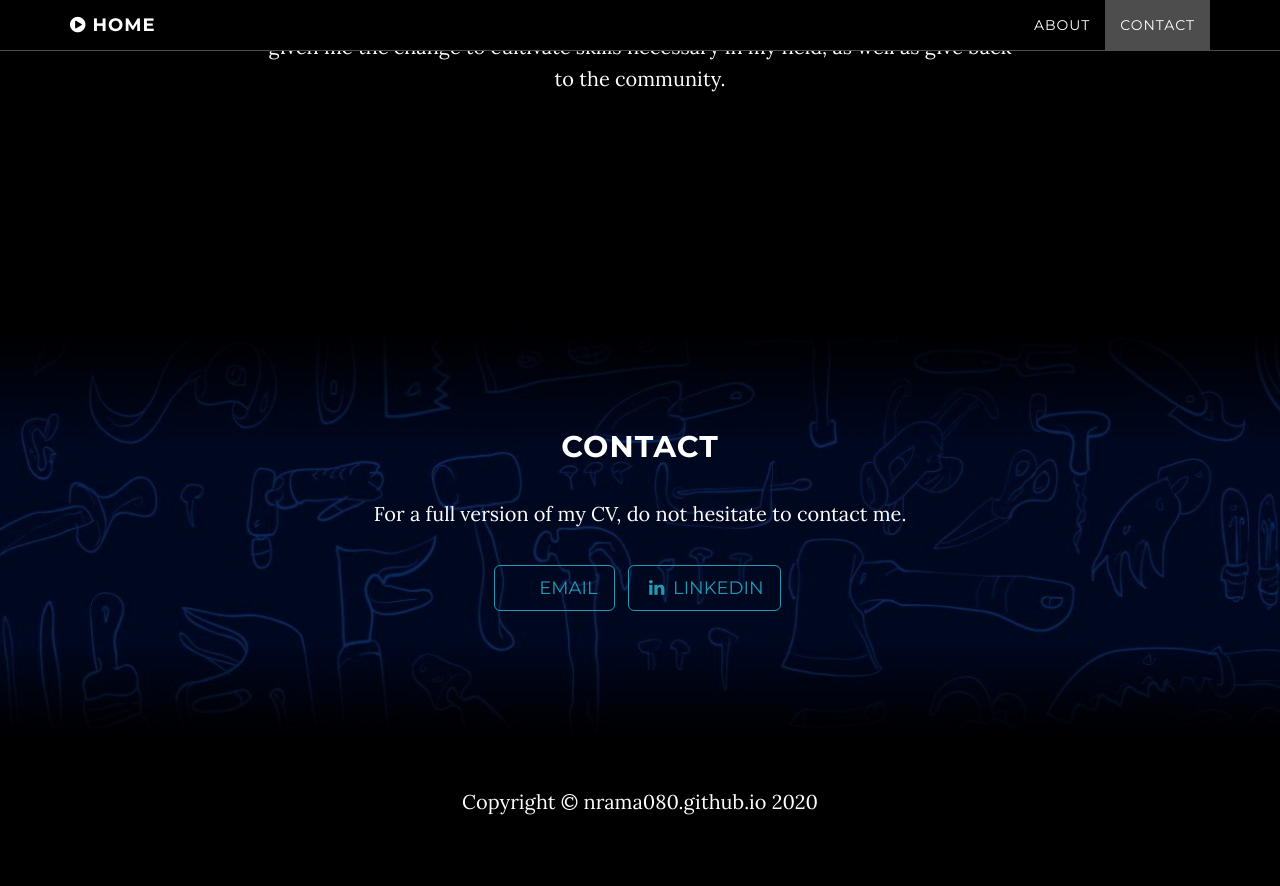
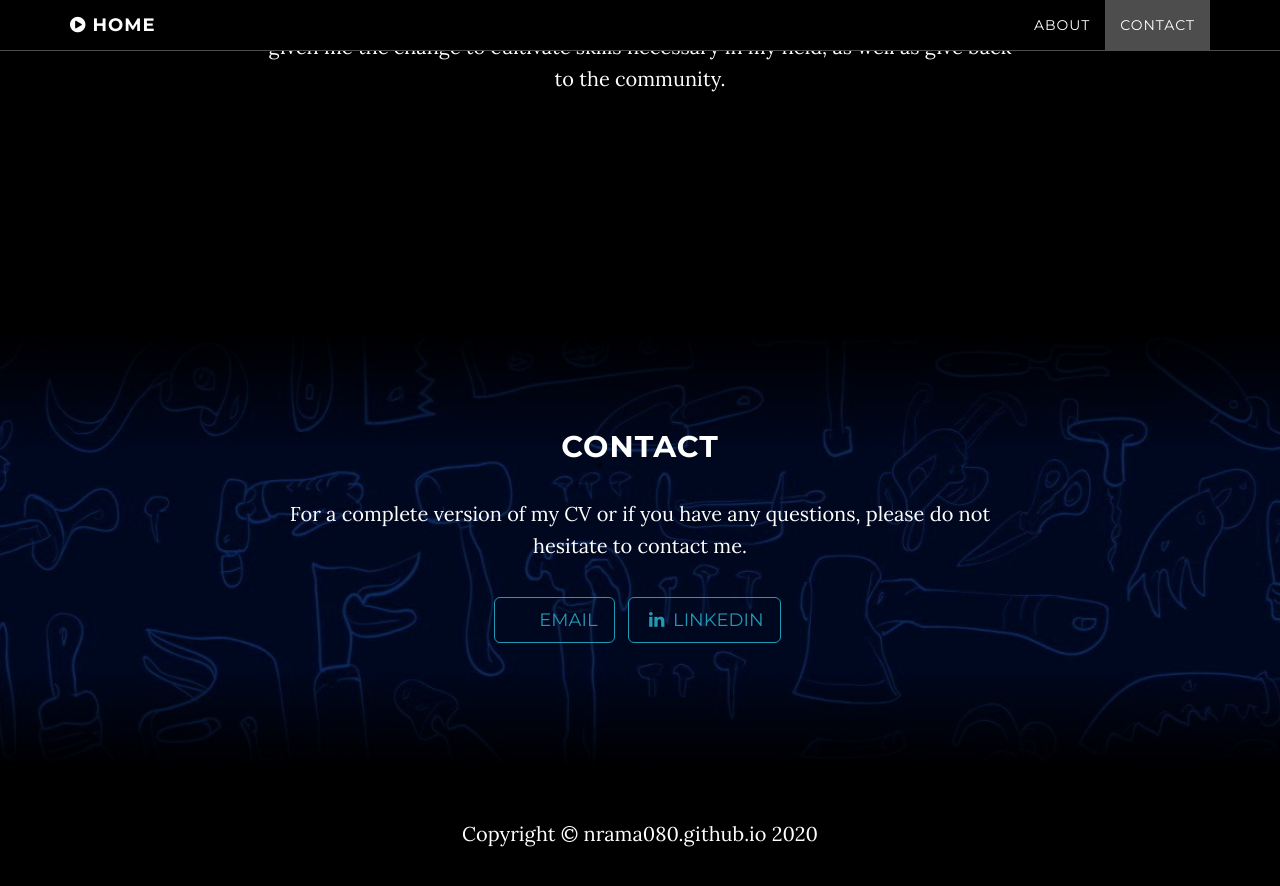
Before and after one commit to nrama080/nrama080.github.io, a Jekyll site: the page built from index.html, in a window 1280 px wide and 900 px high, scrolled down 1530 px. Shown: the top 886 px of the window. Built offline with Jekyll 4.4.1, drawn with Linux system fonts in a browser that asks for light colours.

Commit message:
contact caption

```diff
--- a/_includes/download.html
+++ b/_includes/download.html
@@ -4,7 +4,7 @@
             <div class="container">
                 <div class="col-lg-8 col-lg-offset-2">
                     <h2>Contact</h2>
-                    <p>For a full version of my CV, do not hesitate to contact me.</p>
+                    <p>For a complete version of my CV or if you have any questions, please do not hesitate to contact me.</p>
 
                     <ul class="list-inline banner-social-buttons">
 
```
